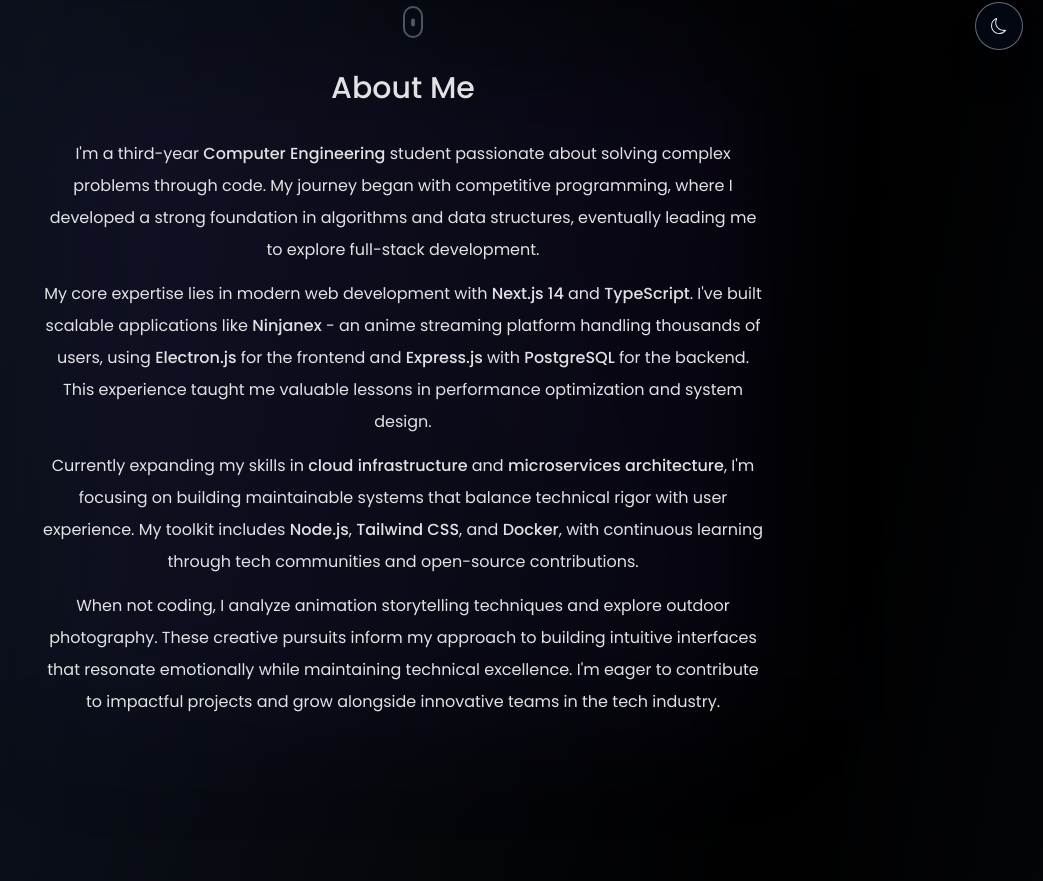
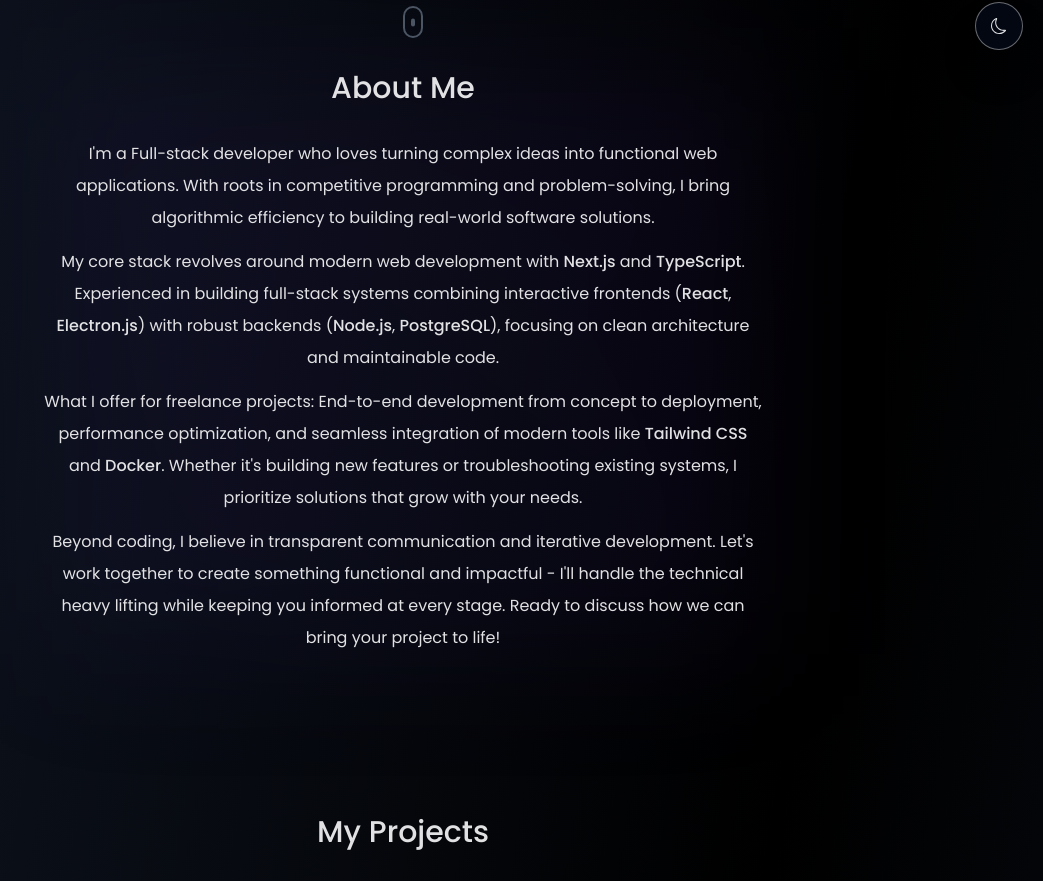
Before and after one commit to VedantBhawsar/portfolio-final, a Next.js app: page / in a window 1280 px wide. Shown: the part 730-1611 px from the top of the page, without its empty margins (237-1280 px from the left). Built offline with nearby package versions, Linux system fonts and the light colour scheme.

Commit message:
chore: change about section text

```diff
--- a/components/about.tsx
+++ b/components/about.tsx
@@ -28,7 +28,10 @@
         animate={{ opacity: 1, y: 0 }}
         transition={{ delay: 0.1 }}
       >
-        I'm a third-year <span className="font-medium">Computer Engineering</span> student passionate about solving complex problems through code. My journey began with competitive programming, where I developed a strong foundation in algorithms and data structures, eventually leading me to explore full-stack development.
+        I'm a Full-stack developer who loves turning complex ideas into
+        functional web applications. With roots in competitive programming and
+        problem-solving, I bring algorithmic efficiency to building real-world
+        software solutions.
       </motion.p>
 
       <motion.p
@@ -37,7 +40,15 @@
         animate={{ opacity: 1, y: 0 }}
         transition={{ delay: 0.2 }}
       >
-        My core expertise lies in modern web development with <span className="font-medium">Next.js 14</span> and <span className="font-medium">TypeScript</span>. I've built scalable applications like <span className="font-medium">Ninjanex</span> - an anime streaming platform handling thousands of users, using <span className="font-medium">Electron.js</span> for the frontend and <span className="font-medium">Express.js</span> with <span className="font-medium">PostgreSQL</span> for the backend. This experience taught me valuable lessons in performance optimization and system design.
+        My core stack revolves around modern web development with{" "}
+        <span className="font-medium">Next.js</span> and{" "}
+        <span className="font-medium">TypeScript</span>. Experienced in building
+        full-stack systems combining interactive frontends (
+        <span className="font-medium">React</span>,{" "}
+        <span className="font-medium">Electron.js</span>) with robust backends (
+        <span className="font-medium">Node.js</span>,{" "}
+        <span className="font-medium">PostgreSQL</span>), focusing on clean
+        architecture and maintainable code.
       </motion.p>
 
       <motion.p
@@ -46,7 +57,12 @@
         animate={{ opacity: 1, y: 0 }}
         transition={{ delay: 0.3 }}
       >
-        Currently expanding my skills in <span className="font-medium">cloud infrastructure</span> and <span className="font-medium">microservices architecture</span>, I'm focusing on building maintainable systems that balance technical rigor with user experience. My toolkit includes <span className="font-medium">Node.js</span>, <span className="font-medium">Tailwind CSS</span>, and <span className="font-medium">Docker</span>, with continuous learning through tech communities and open-source contributions.
+        What I offer for freelance projects: End-to-end development from concept
+        to deployment, performance optimization, and seamless integration of
+        modern tools like <span className="font-medium">Tailwind CSS</span> and{" "}
+        <span className="font-medium">Docker</span>. Whether it's building new
+        features or troubleshooting existing systems, I prioritize solutions
+        that grow with your needs.
       </motion.p>
 
       <motion.p
@@ -54,7 +70,11 @@
         animate={{ opacity: 1, y: 0 }}
         transition={{ delay: 0.4 }}
       >
-        When not coding, I analyze animation storytelling techniques and explore outdoor photography. These creative pursuits inform my approach to building intuitive interfaces that resonate emotionally while maintaining technical excellence. I'm eager to contribute to impactful projects and grow alongside innovative teams in the tech industry.
+        Beyond coding, I believe in transparent communication and iterative
+        development. Let's work together to create something functional and
+        impactful - I'll handle the technical heavy lifting while keeping you
+        informed at every stage. Ready to discuss how we can bring your project
+        to life!
       </motion.p>
     </motion.section>
   );
```
